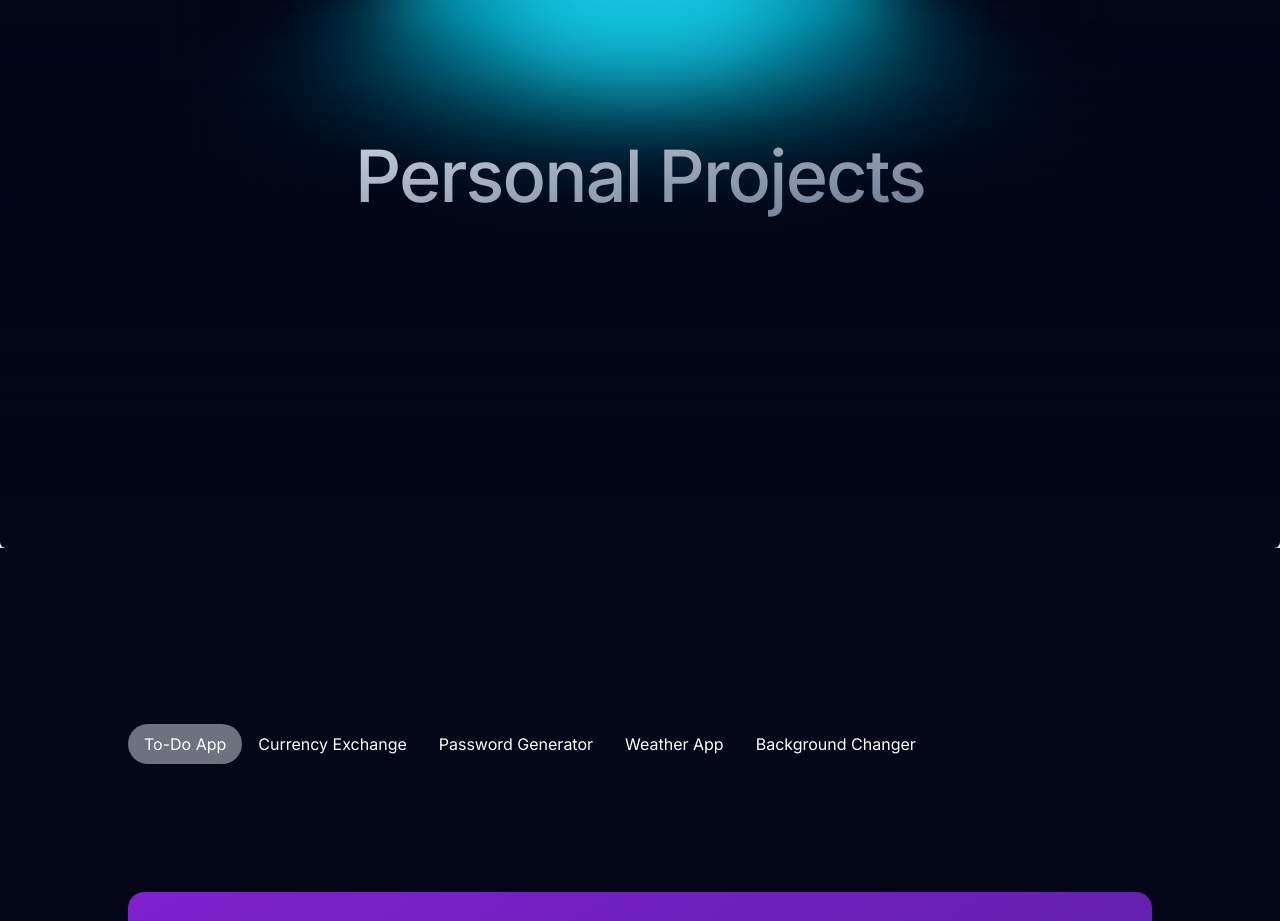
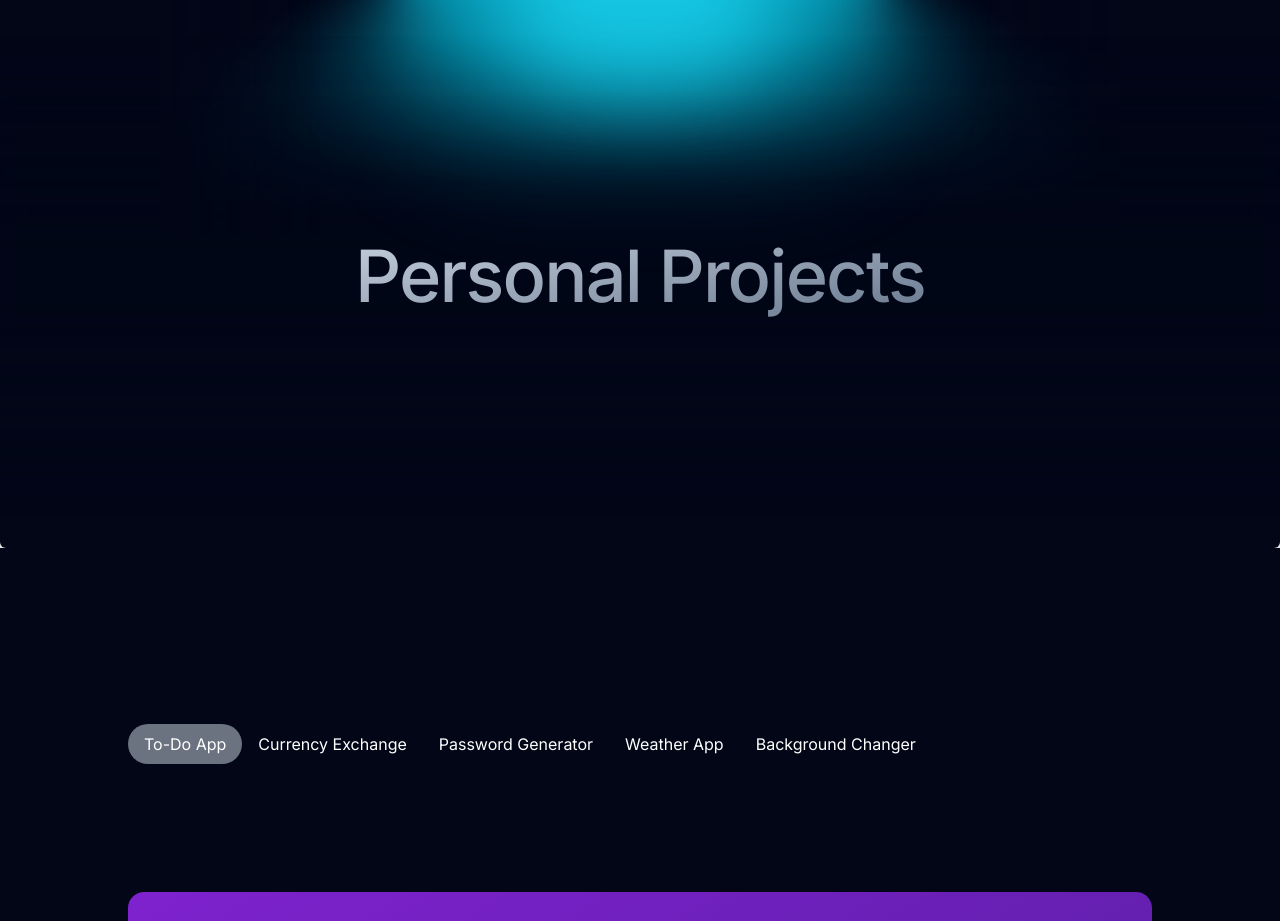
Before and after one commit to dasrupdip04/portfolio-rupdip, a Next.js app: page / in a window 1280 px wide. Shown: the part 1860-2781 px from the top of the page. Built offline with nearby package versions, Linux system fonts and the light colour scheme.

Commit message:
fixing lamp

```diff
--- a/src/app/comp/LampDemo.tsx
+++ b/src/app/comp/LampDemo.tsx
@@ -7,14 +7,14 @@ export function LampDemo() {
   return (
     <LampContainer>
       <motion.h1
-        initial={{ opacity: 0.5, y: 100 }}
-        whileInView={{ opacity: 1, y: 0 }}
+        initial={{ opacity: 0.5, y: 250 }}
+        whileInView={{ opacity: 1, y: 100 }}
         transition={{
           delay: 0.2,
           duration: 0.6,
           ease: "easeInOut",
         }}
-        className="mt-8 bg-gradient-to-br from-slate-300 to-slate-500 py-4 bg-clip-text text-center text-4xl font-medium tracking-tight text-transparent md:text-7xl"
+        className=" bg-gradient-to-br from-slate-300 to-slate-500 py-4 bg-clip-text text-center text-4xl font-medium tracking-tight text-transparent md:text-7xl"
       >
         Personal Projects
       </motion.h1>
--- a/src/app/comp/TabsDemo.tsx
+++ b/src/app/comp/TabsDemo.tsx
@@ -69,7 +69,7 @@ export function TabsDemo() {
       title: "Background Changer",
       value: "random",
       content: (
-        <div className="w-full overflow-hidden relative h-full rounded-2xl p-10 text-xl md:text-4xl font-bold text-white bg-gradient-to-br from-purple-700 to-violet-900">
+        <div className="w-full overflow-hidden relative h-full rounded-2xl  text-xl md:text-4xl font-bold text-white bg-gradient-to-br from-purple-700 to-violet-900">
          <div className="flex flex-row gap-10">
             <div>Weather App </div>
             <button className="bg-slate-900 text-gray-300 px-4 rounded-md"><a target="_blank" href="https://github.com/dasrupdip04/backgroundchanger">Github</a></button>
--- a/src/components/ui/lamp.tsx
+++ b/src/components/ui/lamp.tsx
@@ -14,7 +14,7 @@ export function LampDemo() {
           duration: 0.8,
           ease: "easeInOut",
         }}
-        className="mt-8 bg-gradient-to-br from-slate-300 to-slate-500 py-4 bg-clip-text text-center text-4xl font-medium tracking-tight text-transparent md:text-7xl"
+        className=" bg-gradient-to-br from-slate-300 to-slate-500 py-4 bg-clip-text text-center text-4xl font-medium tracking-tight text-transparent md:text-7xl"
       >
         Build lamps <br /> the right way
       </motion.h1>
--- a/src/components/ui/tabs.tsx
+++ b/src/components/ui/tabs.tsx
@@ -62,7 +62,7 @@ export const Tabs = ({
                 layoutId="clickedbutton"
                 transition={{ type: "spring", bounce: 0.3, duration: 0.6 }}
                 className={cn(
-                  "absolute inset-0 bg-gray-500 dark:bg-zinc-700 rounded-full p-5 ",
+                  "absolute inset-0 bg-gray-500 dark:bg-zinc-700 rounded-full p-5 top-0 ",
                   activeTabClassName
                 )}
               />
```
